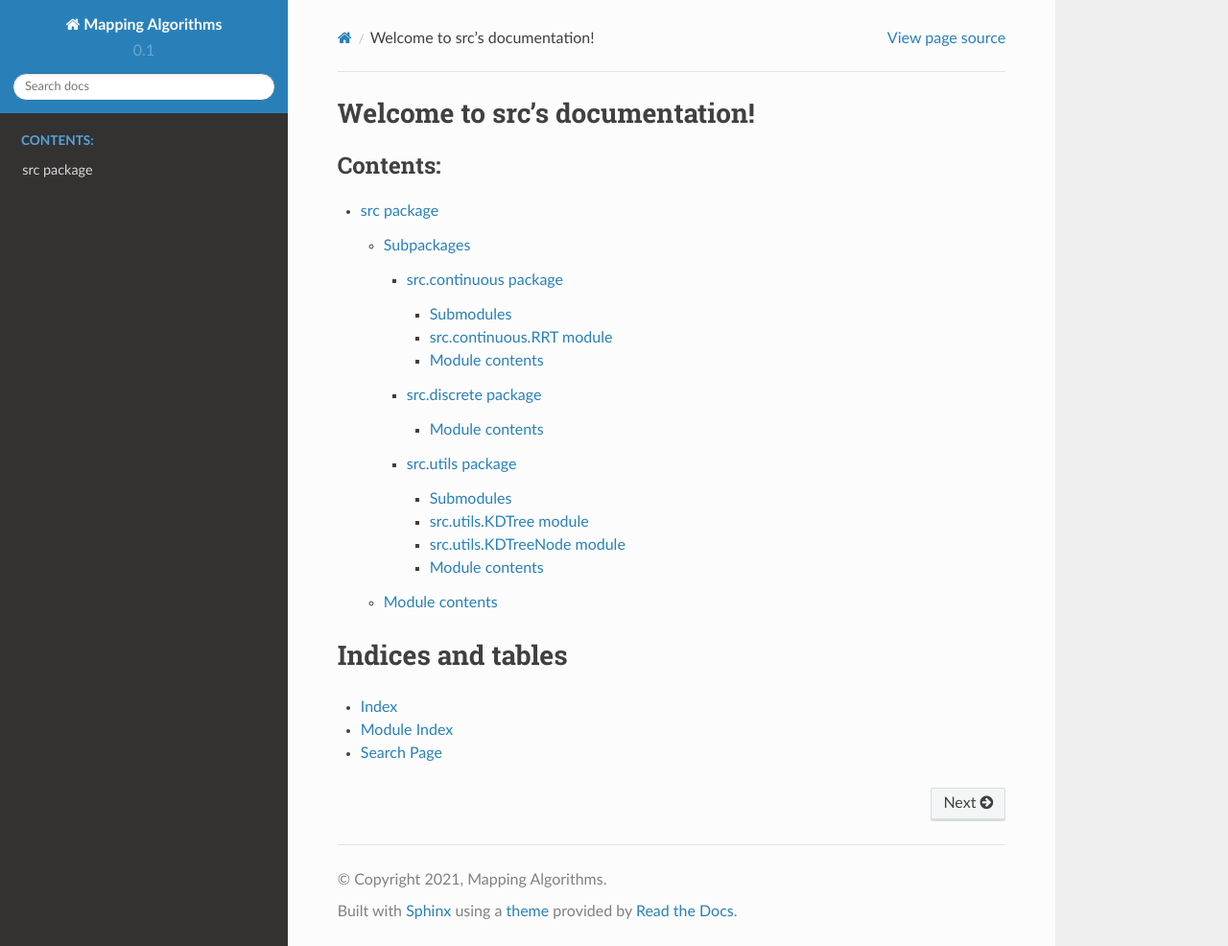
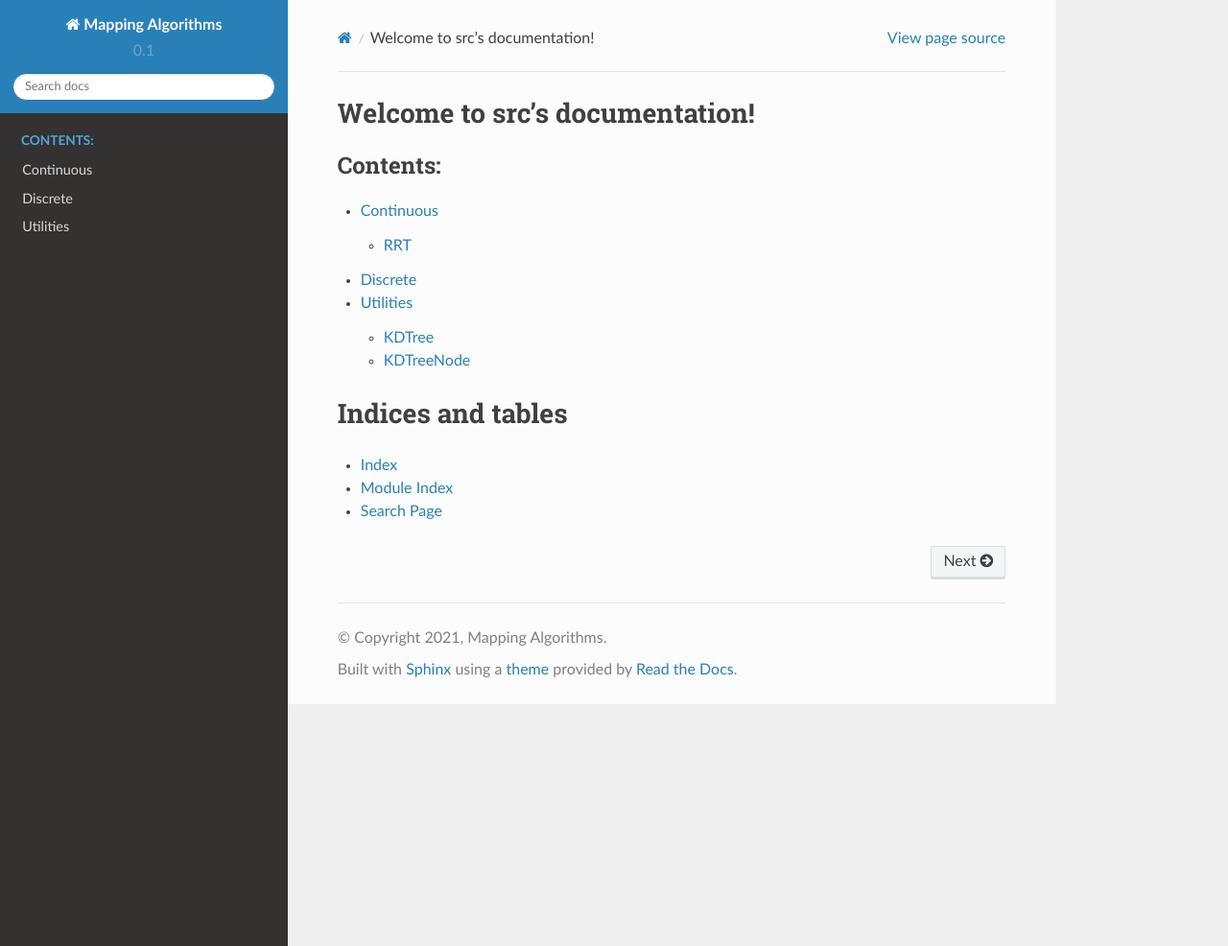
Before and after one commit to OfekPeres/MappingAlgorithms, a Sphinx documentation site: the page built from docs/index.rst, in a window 1280 px wide and 986 px high. Shown: the whole window at 96% size. Built offline with Sphinx 7.4.7 and the Read the Docs theme 2.0.0, drawn with Linux system fonts in a browser that asks for light colours.

Commit message:
added sphinx docs

```diff
--- a/docs/index.rst
+++ b/docs/index.rst
@@ -10,7 +10,9 @@ Welcome to src's documentation!
    :maxdepth: 4
    :caption: Contents:
 
-   src
+   src.continuous
+   src.discrete
+   src.utils
 
 
 Indices and tables
--- a/docs/src.continuous.rst
+++ b/docs/src.continuous.rst
@@ -1,19 +1,14 @@
-src.continuous package
+Continuous
 ======================
 
-Submodules
-----------
 
-src.continuous.RRT module
--------------------------
-
+RRT
+----------------------
 .. automodule:: src.continuous.RRT
    :members:
    :undoc-members:
    :show-inheritance:
 
-Module contents
----------------
 
 .. automodule:: src.continuous
    :members:
--- a/docs/src.discrete.rst
+++ b/docs/src.discrete.rst
@@ -1,8 +1,7 @@
-src.discrete package
+Discrete
 ====================
 
-Module contents
----------------
+
 
 .. automodule:: src.discrete
    :members:
--- a/docs/src.rst
+++ /dev/null
@@ -1,20 +0,0 @@
-src package
-===========
-
-Subpackages
------------
-
-.. toctree::
-   :maxdepth: 4
-
-   src.continuous
-   src.discrete
-   src.utils
-
-Module contents
----------------
-
-.. automodule:: src
-   :members:
-   :undoc-members:
-   :show-inheritance:
--- a/docs/src.utils.rst
+++ b/docs/src.utils.rst
@@ -1,10 +1,8 @@
-src.utils package
+Utilities
 =================
 
-Submodules
-----------
 
-src.utils.KDTree module
+KDTree
 -----------------------
 
 .. automodule:: src.utils.KDTree
@@ -12,7 +10,7 @@ src.utils.KDTree module
    :undoc-members:
    :show-inheritance:
 
-src.utils.KDTreeNode module
+KDTreeNode
 ---------------------------
 
 .. automodule:: src.utils.KDTreeNode
@@ -20,9 +18,6 @@ src.utils.KDTreeNode module
    :undoc-members:
    :show-inheritance:
 
-Module contents
----------------
-
 .. automodule:: src.utils
    :members:
    :undoc-members:
```
Also changed, not shown: README.md (+6 -0 lines), 3 other files.
